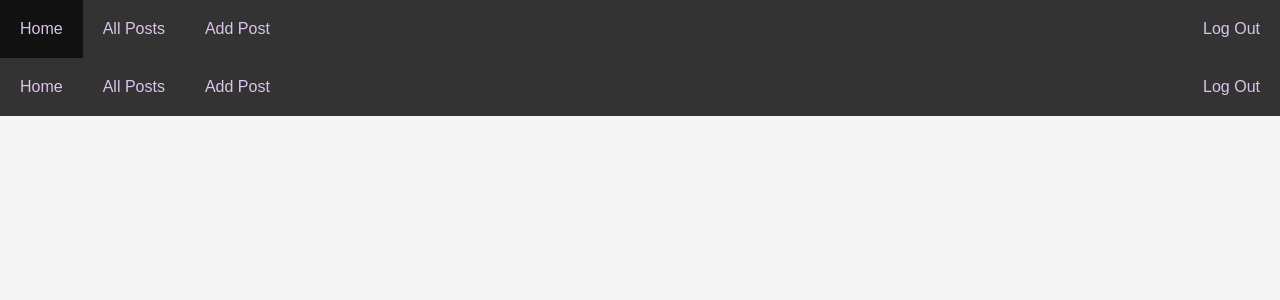
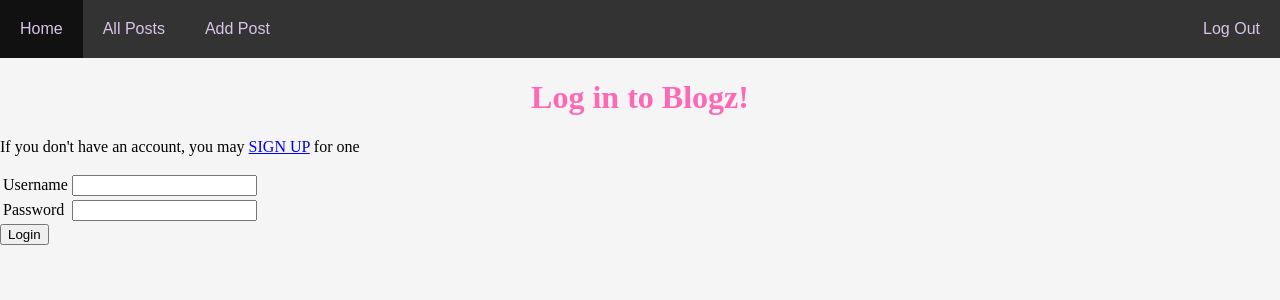
Before and after one commit to TatyCat/blogz-flask, a Flask app: page /login in a window 1280 px wide. Shown: the top 300 px of the page. Run offline with Flask 2, Linux system fonts and the light colour scheme.

Commit message:
Log in Page Added

```diff
--- a/main.py
+++ b/main.py
@@ -18,7 +18,7 @@
     blogpost = db.relationship("BlogPost", back_populates="user")
                                             # backref = 'user')
     def __init__(self, username):
-        self.username = author
+        self.username = username
 
 
 class BlogPost(db.Model):
@@ -51,11 +51,11 @@
 @app.route('/login', methods=['POST', 'GET'])
 def login():
     if request.method == 'POST':
-        email = request.form['email']
+        username = request.form['username']
         password = request.form['password']
-        user = User.query.filter_by(email=email).first()
-        if user and user.password == password:
-            session['email'] = email
+        user = User.query.filter_by(username=username).first()
+        if username and user.password == password:
+            session['username'] = username
             flash("Logged in")
             return redirect('/')
         else:
--- a/templates/login.html
+++ b/templates/login.html
@@ -1,15 +1,16 @@
 {% extends "base.html" %}
-{% include 'nav.html' %}
 
-{% block content %}
+{% block title %}Log In{% endblock %}
+
+{% block body %}
 <h1>Log in to Blogz!</h1>
-<p>If you don't have an account, you may <a href="/signup">register</a> for one</p>
+<p>If you don't have an account, you may <a href="/signup">SIGN UP</a> for one</p>
 <form action="/login" method="post">
     <table>
         <tr>
-            <td><label for="email">Email</label></td>
+            <td><label for="username">Username</label></td>
             <td>
-                <input name="email" type="email" value="{{ email }}">
+                <input name="username" type="text" value="{{ username }}">
             </td>
         </tr>
         <tr>
```
